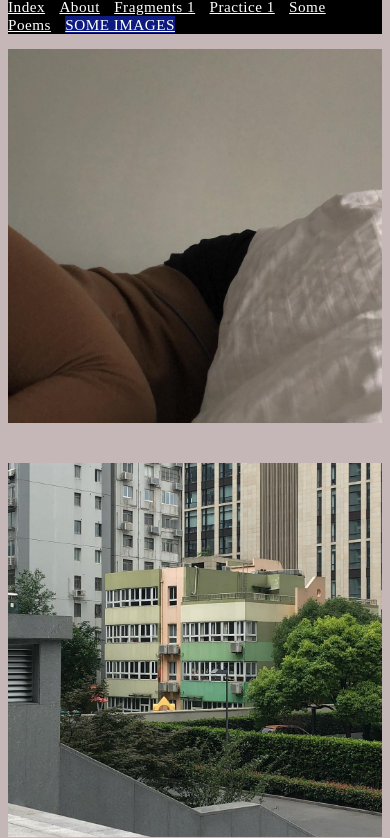
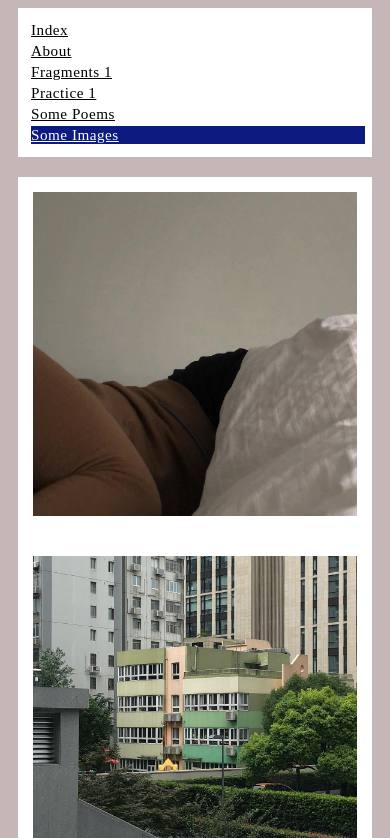
Before and after one commit to vijiang/responsive_update, a plain HTML site: page images.html in a window 390 px wide. Shown: the part 103-941 px from the top of the page. Drawn offline with Linux system fonts and the light colour scheme; a web font is replaced by a local one.

Commit message:
new changes

```diff
--- a/css/stylesheet.css
+++ b/css/stylesheet.css
@@ -12,24 +12,18 @@ nav {
   padding-bottom: 10px;
 }
 
-nav li{
+nav a {
   display:inline;
   margin-right: 10px;
-}
-
-nav ul{
   padding-left: 0px;
+  text-decoration: underline;
+  text-transform: capitalize;
+  color: #000000;
 }
 
 h1 {
   font-family: 'Yatra One', cursive;
   font-size: 30px;
-}
-
-nav a {
-  text-decoration: underline;
-  text-transform: capitalize;
-  color: #000000;
 }
 
 nav a:hover, a:focus{
@@ -46,7 +40,7 @@ a.skiplink{
 
 a.skiplink:focus, a.skiplink:active{
   display: inline;
-  top: -20px;
+  top: 0px;
 }
 
 .credit-text
@@ -57,7 +51,7 @@ a.skiplink:focus, a.skiplink:active{
 
 .current{
   background-color: #0D1A80;
-  text-transform: uppercase;
+  text-transform: capitalize;
   color:#FFFFFF;
 }
 
@@ -72,16 +66,11 @@ a.skiplink:focus, a.skiplink:active{
   width: 300px;
 }
 
-
 #container{
   width: 600px;
   margin: 20px 0px 0px 100px;
   position: relative;
   background-color: white;
-}
-
-#main{
-
 }
 
 .gallery{
@@ -91,11 +80,11 @@ a.skiplink:focus, a.skiplink:active{
   align-items: center;
 }
 
-.gallery>img {
-  max-width:100%;
-  max-height:100%;
+.gallery > img {
+  object-fit: cover;
+  width: 100%;
+  height: 100%;
 }
-
 
 .bg-image
 {
@@ -105,12 +94,68 @@ a.skiplink:focus, a.skiplink:active{
   background-attachment: fixed;
 }
 
-/* MOBILE QUERY  */
+/* MEDIA QUERIES  */
 
-@media (max-width: 780px){
+@media (max-width: 768px)
+  /* iPad Mini */
+  /* 768 x 1024 */
+{
 
   body {
+    background-color: #FFFFFF;
+    background-image: none;
+  }
+
+  #container {
+    display: grid;
+    grid-template-columns: 200px 1fr;
+    grid-gap: 20px;
+    margin: 0 auto;
+    padding: 20px;
+    width: auto;
+  }
+
+  header {
+    padding: 10px;
+    grid-column: 1 / 2;
+  }
+
+  nav a {
+    color: #inherit;
+    width:100%;
+    display:block;
+    margin: 3px 0px 3px 3px;
+  }
+
+  #maincontent {
+    padding: 10px;
+  }
+
+
+  .gallery{
+    display: flex;
+    flex-wrap: wrap;
+  }
+
+  .gallery > img {
+    margin-bottom: 20px;
+    max-width: 100%;
+  }
+
+}
+
+@media (max-width: 750px)
+  /* iPhone 8 */
+{
+  body {
     background-color: #c5b7b7;
+  }
+
+  #container{
+    display: inline;
+    width: 100%;
+    margin: 0;
+    background-color: inherit;
   }
 
   .gallery{
@@ -124,19 +169,21 @@ a.skiplink:focus, a.skiplink:active{
   }
 
   nav {
-    color: white;
-    background-color: black;
-    padding: 0px;
+    background-color: white;
+    padding: 10px;
   }
 
   nav a {
-    color: white;
+    color: black;
+    width:100%;
+    display:block;
+    margin: 3px;
   }
 
-  #container{
-    width: 100%;
-    margin: 0;
-    background-color: inherit;
+  #maincontent {
+    margin: 10px;
+    padding: 15px;
+    background-color: white;
   }
 
 
--- a/images.html
+++ b/images.html
@@ -9,19 +9,18 @@
     <title>Some images</title>
   </head>
   <body>
-    <div id="container">
+<div id="container">
     <a class="skiplink" href="#maincontent" tabindex="0">Skip to main content</a>
     <header>
       <h1>some images</h1>
       <nav>
-        <ul>
-          <li><a href="index.html">Index</a></li>
-          <li><a href="about.html">About</a></li>
-          <li><a href="fragment1.html">Fragments 1</a></li>
-          <li><a href="practice1.html">Practice 1</a></li>
-          <li><a href="somepoems.html">Some poems</a></li>
-          <li><a href="images.html" class="current">Some images</a></li>
-      </ul></nav></header>
+          <a href="index.html">Index</a>
+          <a href="about.html">About</a>
+          <a href="fragment1.html">Fragments 1</a>
+          <a href="practice1.html">Practice 1</a>
+          <a href="somepoems.html">Some poems</a>
+          <a href="images.html" class="current">Some images</a>
+      </nav></header>
 <main id="maincontent">
   <div class="gallery">
     <img src="images/01.jpg" alt="girl's hip on bed">
```
Also changed, not shown: about.html (+8 -9 lines), fragment1.html (+8 -8 lines), index.html (+7 -8 lines), practice1.html (+7 -8 lines), somepoems.html (+7 -8 lines).
